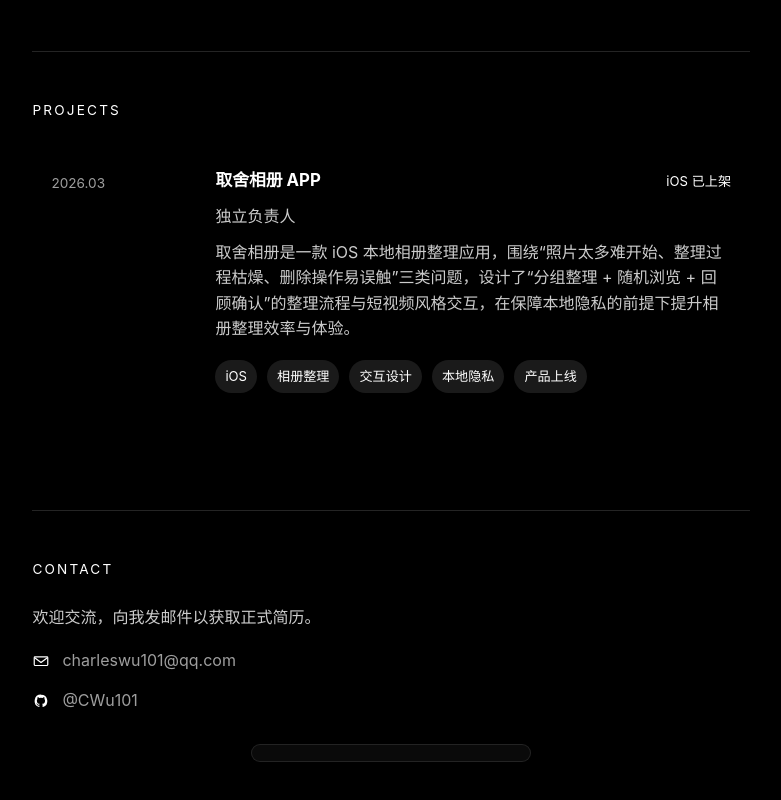
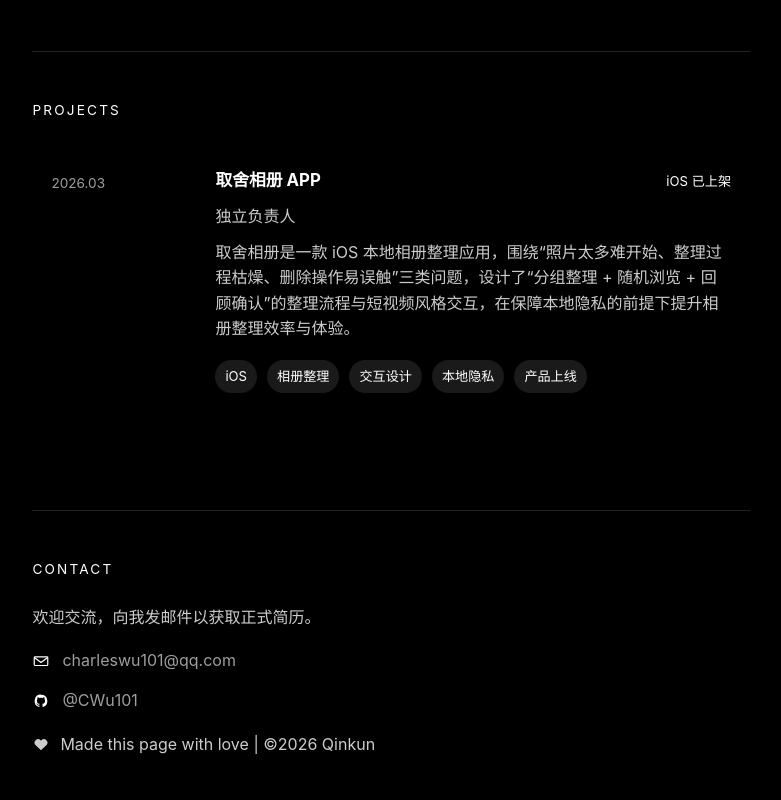
Before and after one commit to CWu101/CWu101.github.io, a React (Vite) app: page / in a window 1280 px wide. Shown: the part 621-1421 px from the top of the page, without its empty margins (480-1261 px from the left). Built offline with nearby package versions, Linux system fonts and the light colour scheme.

Commit message:
feat:移除地图

```diff
--- a/src/App.tsx
+++ b/src/App.tsx
@@ -1,4 +1,3 @@
-import { MapVisitorsWidget } from "./components/MapVisitorsWidget";
 import { useEffect, useRef, useState, type MouseEvent } from "react";
 import { profile } from "./data/profile";
 
@@ -197,7 +196,17 @@ function App() {
                 <span>{profile.contact.github.label}</span>
               </a>
             </div>
-            <MapVisitorsWidget />
+            <div className="contact-link-item contact-meta">
+              <span className="contact-icon" aria-hidden="true">
+                <svg viewBox="0 0 24 24" focusable="false">
+                  <path
+                    d="M12 20.4 4.9 13.8a4.7 4.7 0 0 1 6.6-6.7L12 7.6l.5-.5a4.7 4.7 0 0 1 6.6 6.7Z"
+                    fill="currentColor"
+                  />
+                </svg>
+              </span>
+              <span className="contact-meta-text">Made this page with love | ©2026 Qinkun</span>
+            </div>
           </div>
         </section>
       </main>
--- a/src/styles/global.css
+++ b/src/styles/global.css
@@ -333,6 +333,17 @@ a {
   overflow-wrap: anywhere;
 }
 
+.contact-meta-text {
+  font: inherit;
+  line-height: inherit;
+  letter-spacing: 0;
+  color: var(--text-dim);
+}
+
+.contact-meta .contact-icon {
+  color: var(--text-dim);
+}
+
 .contact-icon {
   width: 18px;
   height: 18px;
```
